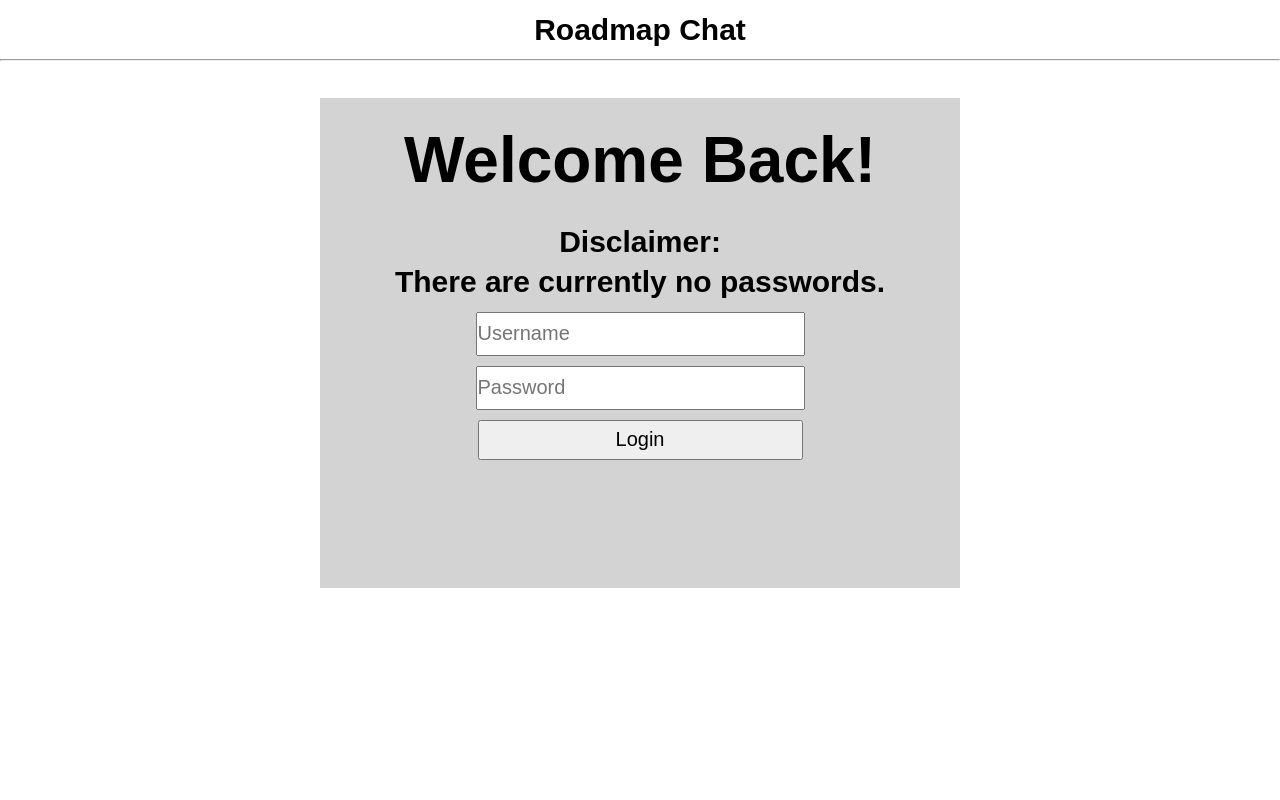
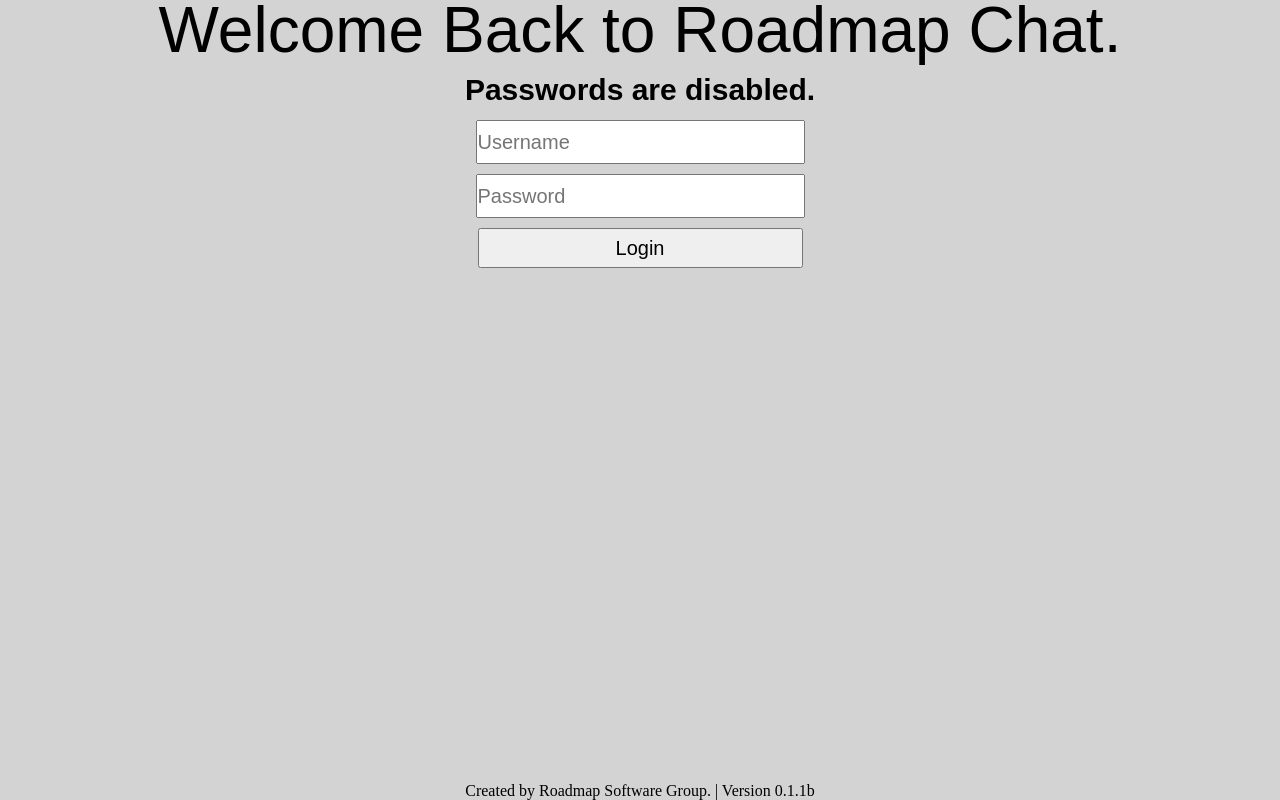
Before and after one commit to wafwoof/roadmap-chat-server, a website: page content/login.html in a window 1280 px wide. Drawn offline with Linux system fonts and the light colour scheme.

Commit message:
Updated Client 0.1.0b -> 0.1.1b.

```diff
--- a/content/css/login.css
+++ b/content/css/login.css
@@ -6,21 +6,27 @@
 .container {
 
     min-width: 50%;
-    max-width: 800px;
-    width: 400px;
-    min-height: 15%;
-    max-height: 1200px;
-    height: 490px;
+    max-width: 100%;
+    width: 100%;
+    height: 100%;
+    max-height: 100%;
 
 
     position: absolute;
     top:0;
-    bottom: 115px;
     left: 0;
     right: 0;
 
     margin: auto;
 
+    background-color: darkgrey;
+
+}
+
+.container .login-window {
+
+    width: 100%;
+    height: 100%;
     background-color: lightgrey;
 }
 
@@ -34,12 +40,18 @@ h1 {
 }
 
 h2 {
+
     text-align: center;
     margin: 32px;
+    margin-top: 0px;
+    margin-bottom: 10px;
     font-size: 64px;
+    font-weight: 400;
 
     font-family: sans-serif;
     line-height: 60px;
+
+
 }
 
 h3 {
@@ -73,3 +85,10 @@ h3 {
     font-size: 20px;
 
 }
+
+footer {
+    position: absolute;
+    bottom: 0;
+    width: 100%;
+    text-align: center;
+}
--- a/content/login.html
+++ b/content/login.html
@@ -9,19 +9,18 @@
     <script src="./js/login.js"></script>
 </head>
 <body>
-    <h1>Roadmap Chat</h1>
-    <hr>
         <div class="container">
             <div class="login-window">
-                <h2>Welcome Back!</h2>
-                <h3>Disclaimer:</h3>
-                <h3>There are currently no passwords.</h3>
-
-
+                <h2>Welcome Back to Roadmap Chat.</h2>
+                <h3>Passwords are disabled.</h3>
                 <input type="text" class="login-input" id="login-username" placeholder="Username">
                 <input type="text" class="login-input" id="login-password" placeholder="Password">
                 <input type="button" class="login-button" value="Login" onclick="login()">
+
+                <footer>Created by Roadmap Software Group. | Version 0.1.1b</footer>
             </div>
+
+
 
         </div>
 </body>
```
Also changed, not shown: content/chat.html (+3 -4 lines), content/css/chat.css (+13 -41 lines), content/js/app.js (+22 -12 lines), content/README.md, 2 other files.
